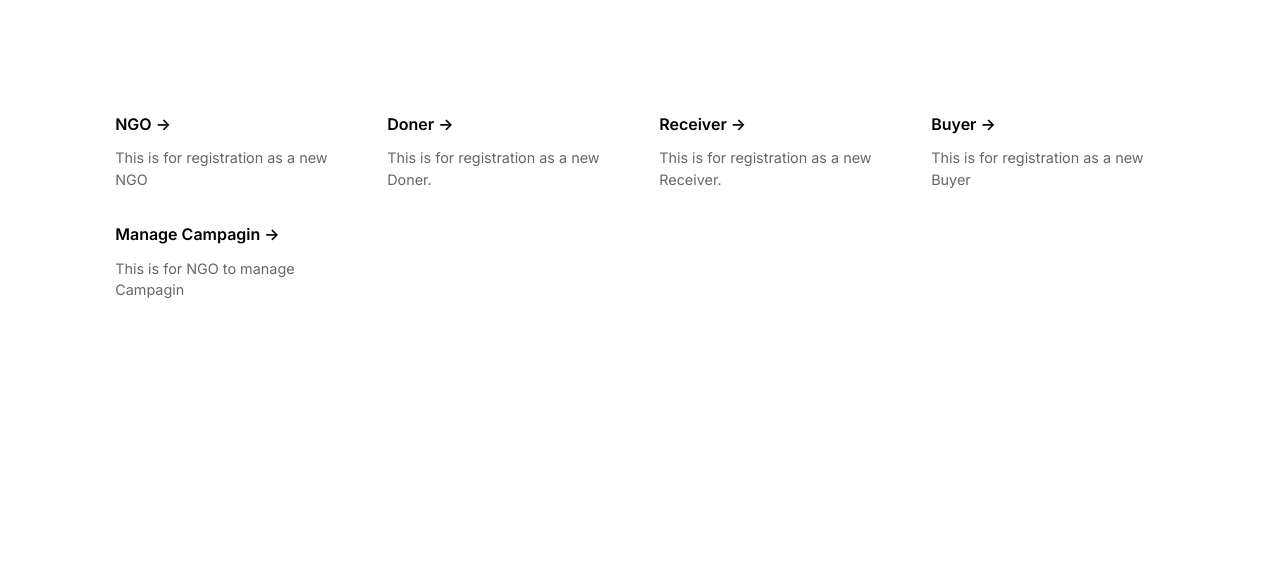
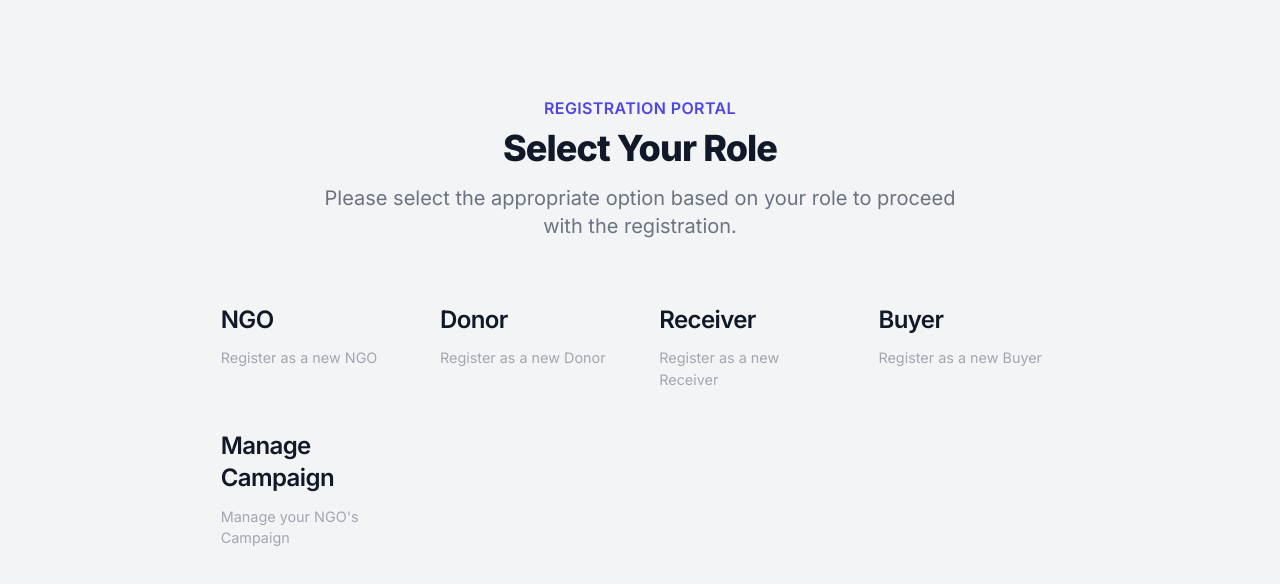
Before and after one commit to minghui4/MSBD5017, a Next.js app: page /landing in a window 1280 px wide. Shown: the top 584 px of the page. Built offline with nearby package versions, Linux system fonts and the light colour scheme.

Commit message:
Revise all layout

```diff
--- a/src/app/BuyerRegistration/page.tsx
+++ b/src/app/BuyerRegistration/page.tsx
@@ -1,17 +1,10 @@
 // pages/index.tsx
 "use client";
 
-import Head from "next/head";
 import { useCallback, useEffect, useMemo, useState} from "react";
 import abi from "../../abi.json";
 import { ethers } from "ethers";
 import { CONTRACT_ADDRESS } from "../../config";
-import dayjs from "dayjs";
-import Link from 'next/link'
-import Image from 'next/image'
-import background from '../../public/img/background1.jpeg'
-import styles from './page.module.css'
-
 
 const BuyerRegistrationPage = () => {
 
@@ -80,67 +73,45 @@ const BuyerRegistrationPage = () => {
   }, [BuyerName, BuyerAddress, signer]);
 
   return (
-
-    <div className="relative flex flex-col items-center justify-center min-h-screen overflow-hidden">
-      <div className="w-full p-6 bg-white rounded-md shadow-md lg:max-w-xl">
-      <div>
-      {/* {!address ? (
-          <button onClick={connectToTheMetaMask} className="w-full px-4 py-2 tracking-wide text-white transition-colors duration-200 transform bg-gray-700 rounded-md hover:bg-gray-600 focus:outline-none focus:bg-gray-600" >
-            <span>Connect</span>
-            </button>
-      ):(<span> Address: {address}</span>)}
-      </div>
-      <br />
-      <div>
-      {!address ? (
-        <div></div>
-      ):(
-        <Link
-          href="/landing">
-          <button className="w-full px-4 py-2 tracking-wide text-white transition-colors duration-200 transform bg-gray-700 rounded-md hover:bg-gray-600 focus:outline-none focus:bg-gray-600">Let&apos;s Get Started!</button>
-        </Link>
-      )} */}
-      </div>
-        <h1 className="text-3xl font-bold text-center text-gray-700">Buyer Registration</h1>
-        <form className="mt-6" onSubmit={handleFormSubmit}>
-            <div className="mb-4">
+    <div className="relative flex flex-col items-center justify-center min-h-screen bg-gray-100 overflow-hidden">
+      <div className="w-full p-6 bg-white rounded-md shadow-lg lg:max-w-xl">
+        <h1 className="text-5xl font-semibold text-center text-gray-700 mb-8">Buyer Registration</h1>
+        <form className="mt-6 space-y-4" onSubmit={handleFormSubmit}>
+            <div>
             <label
-                htmlFor="NGOs Name"
-                className="block text-sm font-semibold text-gray-800"
+                htmlFor="BuyerName"
+                className="block text-lg font-semibold text-gray-800"
             >
             Buyer&apos;s Name
             </label>
             <input
               type="text"
               id="BuyerName"
-              // value={}
               onChange={(event) => setBuyerName(event.target.value)}
-              className="block w-full px-4 py-2 mt-2 text-gray-700 bg-white border rounded-md focus:border-gray-400 focus:ring-gray-300 focus:outline-none focus:ring focus:ring-opacity-40"
+              className="block w-full px-4 py-2 mt-2 text-gray-700 bg-gray-200 border-2 border-gray-300 rounded-md focus:border-indigo-500 focus:ring-indigo-500 focus:outline-none focus:ring focus:ring-opacity-50"
             />
             </div>
-            <div className="mb-2">
+            <div>
             <label
-                htmlFor="Buyer's Address"
-                className="block text-sm font-semibold text-gray-800"
+                htmlFor="BuyerAddress"
+                className="block text-lg font-semibold text-gray-800"
             >
                 Buyer&apos;s Address
             </label>
             <input
               type="text"
               id="BuyerAddress"
-              // value={DonerAddres}
               onChange={(event) => setBuyerAddress(event.target.value)}
-              className="block w-full px-4 py-2 mt-2 text-gray-700 bg-white border rounded-md focus:border-gray-400 focus:ring-gray-300 focus:outline-none focus:ring focus:ring-opacity-40"
+              className="block w-full px-4 py-2 mt-2 text-gray-700 bg-gray-200 border-2 border-gray-300 rounded-md focus:border-indigo-500 focus:ring-indigo-500 focus:outline-none focus:ring focus:ring-opacity-50"
             />
             </div>
             <div className="mt-2">
               <button
-                  className="w-full px-4 py-2 tracking-wide text-white transition-colors duration-200 transform bg-gray-700 rounded-md hover:bg-gray-600 focus:outline-none focus:bg-gray-600"
+                  className="w-full px-4 py-2 text-lg tracking-wide text-white transition-colors duration-200 transform bg-indigo-700 rounded-md hover:bg-indigo-600 focus:outline-none focus:bg-indigo-600"
                   type="submit" disabled={!BuyerAddress}>
-                  Registration
+                  Register
               </button>
             </div>
-
         </form>
       </div>
     </div>
--- a/src/app/DonerRegistration/page.tsx
+++ b/src/app/DonerRegistration/page.tsx
@@ -1,16 +1,10 @@
 // pages/index.tsx
 "use client";
 
-import Head from "next/head";
 import { useCallback, useEffect, useMemo, useState} from "react";
 import abi from "../../abi.json";
 import { ethers } from "ethers";
 import { CONTRACT_ADDRESS } from "../../config";
-import dayjs from "dayjs";
-import Link from 'next/link'
-import Image from 'next/image'
-import background from '../../public/img/background1.jpeg'
-import styles from './page.module.css'
 
 
 const DonerRegistrationPage = () => {
@@ -80,67 +74,45 @@ const DonerRegistrationPage = () => {
   }, [DonerName, DonerAddress, signer]);
 
   return (
-
-    <div className="relative flex flex-col items-center justify-center min-h-screen overflow-hidden">
-      <div className="w-full p-6 bg-white rounded-md shadow-md lg:max-w-xl">
-      <div>
-      {/* {!address ? (
-          <button onClick={connectToTheMetaMask} className="w-full px-4 py-2 tracking-wide text-white transition-colors duration-200 transform bg-gray-700 rounded-md hover:bg-gray-600 focus:outline-none focus:bg-gray-600" >
-            <span>Connect</span>
-            </button>
-      ):(<span> Address: {address}</span>)}
-      </div>
-      <br />
-      <div>
-      {!address ? (
-        <div></div>
-      ):(
-        <Link
-          href="/landing">
-          <button className="w-full px-4 py-2 tracking-wide text-white transition-colors duration-200 transform bg-gray-700 rounded-md hover:bg-gray-600 focus:outline-none focus:bg-gray-600">Let&apos;s Get Started!</button>
-        </Link>
-      )} */}
-      </div>
-        <h1 className="text-3xl font-bold text-center text-gray-700">Doner Registration</h1>
-        <form className="mt-6" onSubmit={handleFormSubmit}>
-            <div className="mb-4">
+    <div className="relative flex flex-col items-center justify-center min-h-screen bg-gray-100 overflow-hidden">
+      <div className="w-full p-6 bg-white rounded-md shadow-lg lg:max-w-xl">
+        <h1 className="text-5xl font-semibold text-center text-gray-700 mb-8">Donor Registration</h1>
+        <form className="mt-6 space-y-4" onSubmit={handleFormSubmit}>
+            <div>
             <label
-                htmlFor="NGOs Name"
-                className="block text-sm font-semibold text-gray-800"
+                htmlFor="DonerName"
+                className="block text-lg font-semibold text-gray-800"
             >
-            Doner&apos;s Name
+            Donor&apos;s Name
             </label>
             <input
               type="text"
               id="DonerName"
-              // value={}
               onChange={(event) => setDonerName(event.target.value)}
-              className="block w-full px-4 py-2 mt-2 text-gray-700 bg-white border rounded-md focus:border-gray-400 focus:ring-gray-300 focus:outline-none focus:ring focus:ring-opacity-40"
+              className="block w-full px-4 py-2 mt-2 text-gray-700 bg-gray-200 border-2 border-gray-300 rounded-md focus:border-indigo-500 focus:ring-indigo-500 focus:outline-none focus:ring focus:ring-opacity-50"
             />
             </div>
-            <div className="mb-2">
+            <div>
             <label
-                htmlFor="Doner's Address"
-                className="block text-sm font-semibold text-gray-800"
+                htmlFor="DonerAddress"
+                className="block text-lg font-semibold text-gray-800"
             >
-                Doner&apos;s Address
+                Donor&apos;s Address
             </label>
             <input
               type="text"
               id="DonerAddress"
-              // value={DonerAddress}
               onChange={(event) => setDonerAddress(event.target.value)}
-              className="block w-full px-4 py-2 mt-2 text-gray-700 bg-white border rounded-md focus:border-gray-400 focus:ring-gray-300 focus:outline-none focus:ring focus:ring-opacity-40"
+              className="block w-full px-4 py-2 mt-2 text-gray-700 bg-gray-200 border-2 border-gray-300 rounded-md focus:border-indigo-500 focus:ring-indigo-500 focus:outline-none focus:ring focus:ring-opacity-50"
             />
             </div>
             <div className="mt-2">
               <button
-                  className="w-full px-4 py-2 tracking-wide text-white transition-colors duration-200 transform bg-gray-700 rounded-md hover:bg-gray-600 focus:outline-none focus:bg-gray-600"
+                  className="w-full px-4 py-2 text-lg tracking-wide text-white transition-colors duration-200 transform bg-indigo-700 rounded-md hover:bg-indigo-600 focus:outline-none focus:bg-indigo-600"
                   type="submit" disabled={!DonerAddress}>
-                  Registration
+                  Register
               </button>
             </div>
-
         </form>
       </div>
     </div>
--- a/src/app/NGORegistration/page.tsx
+++ b/src/app/NGORegistration/page.tsx
@@ -65,124 +65,99 @@ const NGORegistrationPage = () => {
   }, [NGOName, NGOAddress, MangerName,ManagerAddress,ApproverName,ApproverAddress, signer]);
 
   return (
-
-    <div className="relative flex flex-col items-center justify-center min-h-screen overflow-hidden">
-      <div className="w-full p-6 bg-white rounded-md shadow-md lg:max-w-xl">
+    <div className="relative flex flex-col items-center justify-center min-h-screen bg-gray-100 overflow-hidden">
+      <div className="w-full p-6 bg-white rounded-md shadow-lg lg:max-w-xl">
+        <h1 className="text-5xl font-semibold text-center text-gray-700 mb-8">NGO Registration</h1>
+        <form className="mt-6 space-y-4" onSubmit={handleFormSubmit}>
             <div>
-      {/* {!address ? (
-          <button onClick={connectToTheMetaMask} className="w-full px-4 py-2 tracking-wide text-white transition-colors duration-200 transform bg-gray-700 rounded-md hover:bg-gray-600 focus:outline-none focus:bg-gray-600" >
-            <span>Connect</span>
-            </button>
-      ):(<span> Address: {address}</span>)}
-      </div>
-      <br />
-      <div>
-      {!address ? (
-        <div></div>
-      ):(
-        <Link
-          href="/landing">
-          <button className="w-full px-4 py-2 tracking-wide text-white transition-colors duration-200 transform bg-gray-700 rounded-md hover:bg-gray-600 focus:outline-none focus:bg-gray-600">Let&apos;s Get Started!</button>
-        </Link>
-      )} */}
-      </div>
-        <h1 className="text-3xl font-bold text-center text-gray-700">NGO Registration</h1>
-        <form className="mt-6" onSubmit={handleFormSubmit}>
-            <div className="mb-4">
             <label
-                  htmlFor="NGOs Name"
-                  className="block text-sm font-semibold text-gray-800"
+                htmlFor="ngoName"
+                className="block text-lg font-semibold text-gray-800"
             >
             NGO&apos;s Name
             </label>
             <input
               type="text"
               id="ngoName"
-                // value={}
               onChange={(event) => setNGOName(event.target.value)}
-                className="block w-full px-4 py-2 mt-2 text-gray-700 bg-white border rounded-md focus:border-gray-400 focus:ring-gray-300 focus:outline-none focus:ring focus:ring-opacity-40"
+              className="block w-full px-4 py-2 mt-2 text-gray-700 bg-gray-200 border-2 border-gray-300 rounded-md focus:border-indigo-500 focus:ring-indigo-500 focus:outline-none focus:ring focus:ring-opacity-50"
             />
             </div>
-            <div className="mb-2">
+            <div>
             <label
-                  htmlFor="password"
-                  className="block text-sm font-semibold text-gray-800"
+                htmlFor="ngoAddress"
+                className="block text-lg font-semibold text-gray-800"
             >
                 NGO&apos;s Address
             </label>
             <input
               type="text"
               id="ngoAddress"
-                // value={NGOAddress}
               onChange={(event) => setNGOAddress(event.target.value)}
-                className="block w-full px-4 py-2 mt-2 text-gray-700 bg-white border rounded-md focus:border-gray-400 focus:ring-gray-300 focus:outline-none focus:ring focus:ring-opacity-40"
+              className="block w-full px-4 py-2 mt-2 text-gray-700 bg-gray-200 border-2 border-gray-300 rounded-md focus:border-indigo-500 focus:ring-indigo-500 focus:outline-none focus:ring focus:ring-opacity-50"
             />
             </div>
-            <div className="mb-4">
+            <div>
             <label
-                  htmlFor="Approver's Name"
-                  className="block text-sm font-semibold text-gray-800"
+                htmlFor="ManagerName"
+                className="block text-lg font-semibold text-gray-800"
             >
                 Manager&apos;s Name
             </label>
             <input
               type="text"
               id="ManagerName"
-                // value={}
               onChange={(event) => setManagerName(event.target.value)}
-                className="block w-full px-4 py-2 mt-2 text-gray-700 bg-white border rounded-md focus:border-gray-400 focus:ring-gray-300 focus:outline-none focus:ring focus:ring-opacity-40"
+              className="block w-full px-4 py-2 mt-2 text-gray-700 bg-gray-200 border-2 border-gray-300 rounded-md focus:border-indigo-500 focus:ring-indigo-500 focus:outline-none focus:ring focus:ring-opacity-50"
             />
             </div>
-            <div className="mb-2">
+            <div>
             <label
-                  htmlFor="Manager Address"
-                  className="block text-sm font-semibold text-gray-800"
+                htmlFor="ManagerAddress"
+                className="block text-lg font-semibold text-gray-800"
             >
                 Manager&apos;s Address
             </label>
             <input
               type="text"
               id="ManagerAddress"
-                // value={ManagerAddress}
               onChange={(event) => setManagerAddress(event.target.value)}
-                className="block w-full px-4 py-2 mt-2 text-gray-700 bg-white border rounded-md focus:border-gray-400 focus:ring-gray-300 focus:outline-none focus:ring focus:ring-opacity-40"
+              className="block w-full px-4 py-2 mt-2 text-gray-700 bg-gray-200 border-2 border-gray-300 rounded-md focus:border-indigo-500 focus:ring-indigo-500 focus:outline-none focus:ring focus:ring-opacity-50"
             />
             </div>
-            <div className="mb-4">
+            <div>
             <label
-                  htmlFor="Approver's Name"
-                  className="block text-sm font-semibold text-gray-800"
+                htmlFor="ApproverName"
+                className="block text-lg font-semibold text-gray-800"
             >
                 Approver&apos;s Name
             </label>
             <input
               type="text"
               id="ApproverName"
-                // value={}
               onChange={(event) => setApproverName(event.target.value)}
-                className="block w-full px-4 py-2 mt-2 text-gray-700 bg-white border rounded-md focus:border-gray-400 focus:ring-gray-300 focus:outline-none focus:ring focus:ring-opacity-40"
+              className="block w-full px-4 py-2 mt-2 text-gray-700 bg-gray-200 border-2 border-gray-300 rounded-md focus:border-indigo-500 focus:ring-indigo-500 focus:outline-none focus:ring focus:ring-opacity-50"
             />
             </div>
-            <div className="mb-2">
+            <div>
             <label
-                  htmlFor="Approver Address"
-                  className="block text-sm font-semibold text-gray-800"
+                htmlFor="approverAddress"
+                className="block text-lg font-semibold text-gray-800"
             >
                 Approver&apos;s Address
             </label>
             <input
               type="text"
               id="approverAddress"
-                // value={ApproverAddress}
               onChange={(event) => setApproverAddress(event.target.value)}
-                className="block w-full px-4 py-2 mt-2 text-gray-700 bg-white border rounded-md focus:border-gray-400 focus:ring-gray-300 focus:outline-none focus:ring focus:ring-opacity-40"
+              className="block w-full px-4 py-2 mt-2 text-gray-700 bg-gray-200 border-2 border-gray-300 rounded-md focus:border-indigo-500 focus:ring-indigo-500 focus:outline-none focus:ring focus:ring-opacity-50"
             />
             </div>
             <div className="mt-2">
               <button
-                  className="w-full px-4 py-2 tracking-wide text-white transition-colors duration-200 transform bg-gray-700 rounded-md hover:bg-gray-600 focus:outline-none focus:bg-gray-600"
+                  className="w-full px-4 py-2 text-lg tracking-wide text-white transition-colors duration-200 transform bg-indigo-700 rounded-md hover:bg-indigo-600 focus:outline-none focus:bg-indigo-600"
                   type="submit" disabled={!ApproverAddress}>
-                  Registration
+                  Register
               </button>
             </div>
         </form>
--- a/src/app/ReceiverRegistration/page.tsx
+++ b/src/app/ReceiverRegistration/page.tsx
@@ -80,64 +80,43 @@ const ReceiverRegistrationPage = () => {
   }, [ReceiverName, ReceiverAddress, signer]);
 
   return (
-
-    <div className="relative flex flex-col items-center justify-center min-h-screen overflow-hidden">
-      <div className="w-full p-6 bg-white rounded-md shadow-md lg:max-w-xl">
-      <div>
-      {/* {!address ? (
-          <button onClick={connectToTheMetaMask} className="w-full px-4 py-2 tracking-wide text-white transition-colors duration-200 transform bg-gray-700 rounded-md hover:bg-gray-600 focus:outline-none focus:bg-gray-600" >
-            <span>Connect</span>
-            </button>
-      ):(<span> Address: {address}</span>)}
-      </div>
-      <br />
-      <div>
-      {!address ? (
-        <div></div>
-      ):(
-        <Link
-          href="/landing">
-          <button className="w-full px-4 py-2 tracking-wide text-white transition-colors duration-200 transform bg-gray-700 rounded-md hover:bg-gray-600 focus:outline-none focus:bg-gray-600">Let&apos;s Get Started!</button>
-        </Link>
-      )} */}
-      </div>
-        <h1 className="text-3xl font-bold text-center text-gray-700">Receiver Registration</h1>
-        <form className="mt-6" onSubmit={handleFormSubmit}>
-            <div className="mb-4">
+    <div className="relative flex flex-col items-center justify-center min-h-screen bg-gray-100 overflow-hidden">
+      <div className="w-full p-6 bg-white rounded-md shadow-lg lg:max-w-xl">
+        <h1 className="text-5xl font-semibold text-center text-gray-700 mb-8">Receiver Registration</h1>
+        <form className="mt-6 space-y-4" onSubmit={handleFormSubmit}>
+            <div>
             <label
                 htmlFor="Receiver's Name"
-                className="block text-sm font-semibold text-gray-800"
+                className="block text-lg font-semibold text-gray-800"
             >
             Receiver&apos;s Name
             </label>
             <input
               type="text"
               id="receiverName"
-              // value={}
               onChange={(event) => setReceiverName(event.target.value)}
-              className="block w-full px-4 py-2 mt-2 text-gray-700 bg-white border rounded-md focus:border-gray-400 focus:ring-gray-300 focus:outline-none focus:ring focus:ring-opacity-40"
+              className="block w-full px-4 py-2 mt-2 text-gray-700 bg-gray-200 border-2 border-gray-300 rounded-md focus:border-indigo-500 focus:ring-indigo-500 focus:outline-none focus:ring focus:ring-opacity-50"
             />
             </div>
-            <div className="mb-2">
+            <div>
             <label
                 htmlFor="Receiver Address"
-                className="block text-sm font-semibold text-gray-800"
+                className="block text-lg font-semibold text-gray-800"
             >
                 Receiver&apos;s Address
             </label>
             <input
               type="text"
               id="receiverAddress"
-              // value={NGOAddress}
               onChange={(event) => setReceiverAddress(event.target.value)}
-              className="block w-full px-4 py-2 mt-2 text-gray-700 bg-white border rounded-md focus:border-gray-400 focus:ring-gray-300 focus:outline-none focus:ring focus:ring-opacity-40"
+              className="block w-full px-4 py-2 mt-2 text-gray-700 bg-gray-200 border-2 border-gray-300 rounded-md focus:border-indigo-500 focus:ring-indigo-500 focus:outline-none focus:ring focus:ring-opacity-50"
             />
             </div>
             <div className="mt-2">
               <button
-                  className="w-full px-4 py-2 tracking-wide text-white transition-colors duration-200 transform bg-gray-700 rounded-md hover:bg-gray-600 focus:outline-none focus:bg-gray-600"
+                  className="w-full px-4 py-2 text-lg tracking-wide text-white transition-colors duration-200 transform bg-indigo-700 rounded-md hover:bg-indigo-600 focus:outline-none focus:bg-indigo-600"
                   type="submit" disabled={!ReceiverAddress}>
-                  Registration
+                  Register
               </button>
             </div>
         </form>
--- a/src/app/landing/page.tsx
+++ b/src/app/landing/page.tsx
@@ -2,86 +2,50 @@ import Link from "next/link";
 import Image from 'next/image'
 import styles from './page.module.css'
 
-
-import { Metadata } from "next";
-
-export const metadata: Metadata = {
+export const metadata = {
   title: "Sign Up Page | Free Next.js Template for Startup and SaaS",
   description: "This is Sign Up Page for Startup Nextjs Template",
-  // other metadata
 };
 
 const LandingPage = () => {
   return (
-    <main className={styles.main}>
-    <div className={styles.grid}>
-      <a
-        href="/NGORegistration"
-        className={styles.card}
-        target="_blank"
-        rel="noopener noreferrer"
-      >
-        <h2>
-         NGO <span>-&gt;</span>
-        </h2>
-        <p>This is for registration as a new NGO</p>
-
+    <main className={`${styles.main} py-12 bg-gray-100`}>
+      <div className="max-w-7xl mx-auto px-4 sm:px-6 lg:px-8">
+        <div className="lg:text-center">
+          <h2 className="text-base text-indigo-600 font-semibold tracking-wide uppercase">Registration Portal</h2>
+          <p className="mt-2 text-3xl leading-8 font-extrabold tracking-tight text-gray-900 sm:text-4xl">Select Your Role</p>
+          <p className="mt-4 max-w-2xl text-xl text-gray-500 lg:mx-auto">
+            Please select the appropriate option based on your role to proceed with the registration.
+          </p>
+        </div>
+        <div className={`${styles.grid} mt-10`}>
+          <a href="/NGORegistration" className={styles.card} target="_blank" rel="noopener noreferrer">
+            <h2 className="mt-2 text-2xl leading-8 font-extrabold tracking-tight text-gray-900 sm:text-2xl">NGO</h2>
+            <p className="mt-4 max-w-2xl text-xl text-gray-500">Register as a new NGO</p>
           </a>
 
-      <a
-        href="/DonerRegistration"
-        className={styles.card}
-        target="_blank"
-        rel="noopener noreferrer"
-      >
-        <h2>
-        Doner  <span>-&gt;</span>
-        </h2>
-        <p>This is for registration as a new Doner.</p>
-
+          <a href="/DonerRegistration" className={styles.card} target="_blank" rel="noopener noreferrer">
+            <h2 className="mt-2 text-2xl leading-8 font-extrabold tracking-tight text-gray-900 sm:text-2xl">Donor</h2>
+            <p className="mt-4 max-w-2xl text-xl text-gray-500">Register as a new Donor</p>
           </a>
 
-      <a
-        href="/ReceiverRegistration"
-        className={styles.card}
-        target="_blank"
-        rel="noopener noreferrer"
-      >
-        <h2>
-        Receiver <span>-&gt;</span>
-        </h2>
-        <p>This is for registration as a new Receiver.</p>
+          <a href="/ReceiverRegistration" className={styles.card} target="_blank" rel="noopener noreferrer">
+            <h2 className="mt-2 text-2xl leading-8 font-extrabold tracking-tight text-gray-900 sm:text-2xl">Receiver</h2>
+            <p className="mt-4 max-w-2xl text-xl text-gray-500">Register as a new Receiver</p>
           </a>
 
-      <a
-        href="/BuyerRegistration"
-        className={styles.card}
-        target="_blank"
-        rel="noopener noreferrer"
-      >
-        <h2>
-        Buyer <span>-&gt;</span>
-        </h2>
-        <p>
-        This is for registration as a new Buyer
-        </p>
+          <a href="/BuyerRegistration" className={styles.card} target="_blank" rel="noopener noreferrer">
+            <h2 className="mt-2 text-2xl leading-8 font-extrabold tracking-tight text-gray-900 sm:text-2xl">Buyer</h2>
+            <p className="mt-4 max-w-2xl text-xl text-gray-500">Register as a new Buyer</p>
           </a>
-      <a
-        href="/CheckManagerPage"
-        className={styles.card}
-        target="_blank"
-        rel="noopener noreferrer"
-      >
-        <h2>
-         Manage Campagin <span>-&gt;</span>
-        </h2>
-        <p>This is for NGO to manage Campagin</p>
+
+          <a href="/CheckManagerPage" className={styles.card} target="_blank" rel="noopener noreferrer">
+            <h2 className="mt-2 text-2xl leading-8 font-extrabold tracking-tight text-gray-900 sm:text-2xl">Manage Campaign</h2>
+            <p className="mt-4 max-w-2xl text-xl text-gray-500">Manage your NGO&apos;s Campaign</p>
           </a>
         </div>
-    <div className={styles.grid}>
       </div>
     </main>
-
   );
 };
 
```
Also changed, not shown: src/app/CheckManagerPage/page.tsx (+13 -19 lines). Lines whose indentation alone changed are shown as unchanged.
